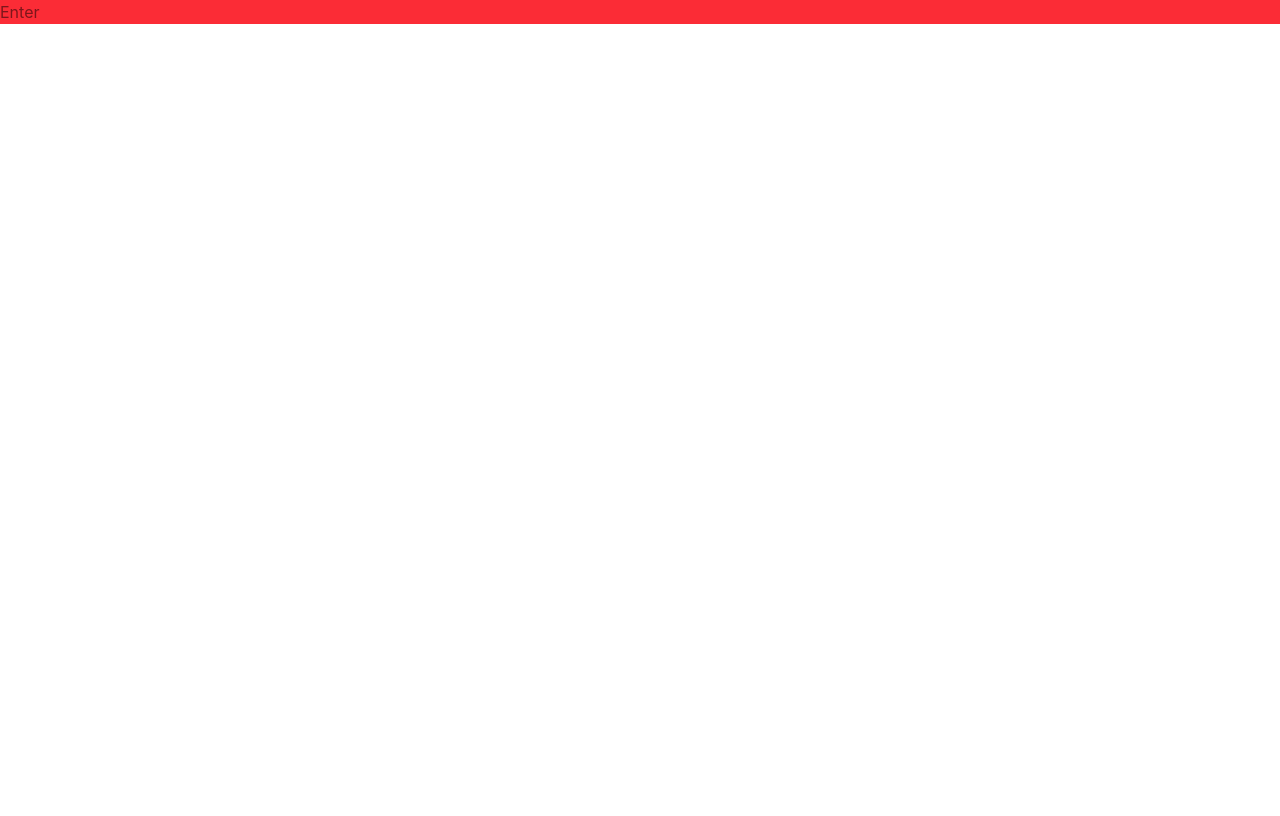
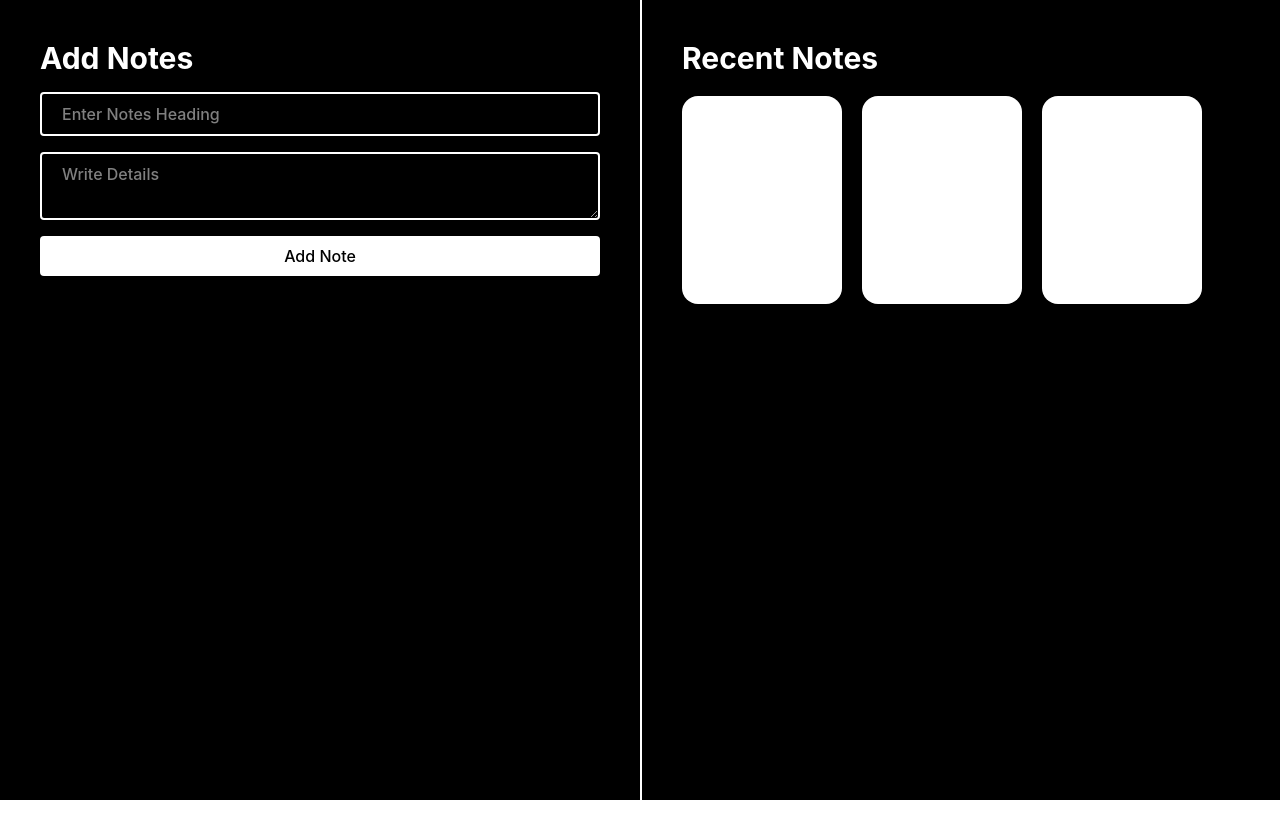
Before and after one commit to ravinabisht2003/React, a React (Vite) app in the folder 13-Notepad-Project/: page / in a window 1280 px wide. Built offline with nearby package versions, Linux system fonts and the light colour scheme.

Commit message:
feat - adding UI

```diff
--- a/13-Notepad-Project/src/App.jsx
+++ b/13-Notepad-Project/src/App.jsx
@@ -1,12 +1,39 @@
-import React from 'react'
+import React, { useState } from 'react'
 
 
 function App() {
+
+  const [title, setTitle] = useState("")
+
+  const formHandler = (e)=>{
+    e.preventDefault()
+  }
+
   return (
-    <div className='bg-amber-50'>
-      <form className='bg-red-500'>
-        <input type="text" placeholder='Enter'/>
+    <div className='bg-black text-white h-screen lg:flex '>
+
+      <form onSubmit={(e)=>{
+        formHandler(e)
+      }}
+      className='flex gap-4 lg:w-1/2 p-10 flex-col items-start' >
+        <h1 className='text-3xl font-bold'>Add Notes</h1>
+        <input type="text"
+        placeholder='Enter Notes Heading'
+        className='px-5 w-full font-medium py-2 border-2 outline-none rounded'/>
+        <textarea name="text"
+        placeholder='Write Details'
+        className='px-5 w-full font-medium py-2 border-2 outline-none rounded'></textarea>
+        <button className= 'bg-white font-medium w-full text-black outline-none px-5 py-2 rounded'>Add Note</button>
       </form>
+      <div className='lg:w-1/2 lg:border-l-2 p-10'>
+      <h1 className='text-3xl font-bold'>Recent Notes</h1>
+      <div className='flex flex-wrap gap-5 mt-5 h-full overflow-auto'>
+        <div className='h-52 w-40 rounded-2xl bg-white'></div>
+        <div className='h-52 w-40 rounded-2xl bg-white'></div>
+        <div className='h-52 w-40 rounded-2xl bg-white'></div>
+
+      </div>
+      </div>
     </div>
   )
 }
```
